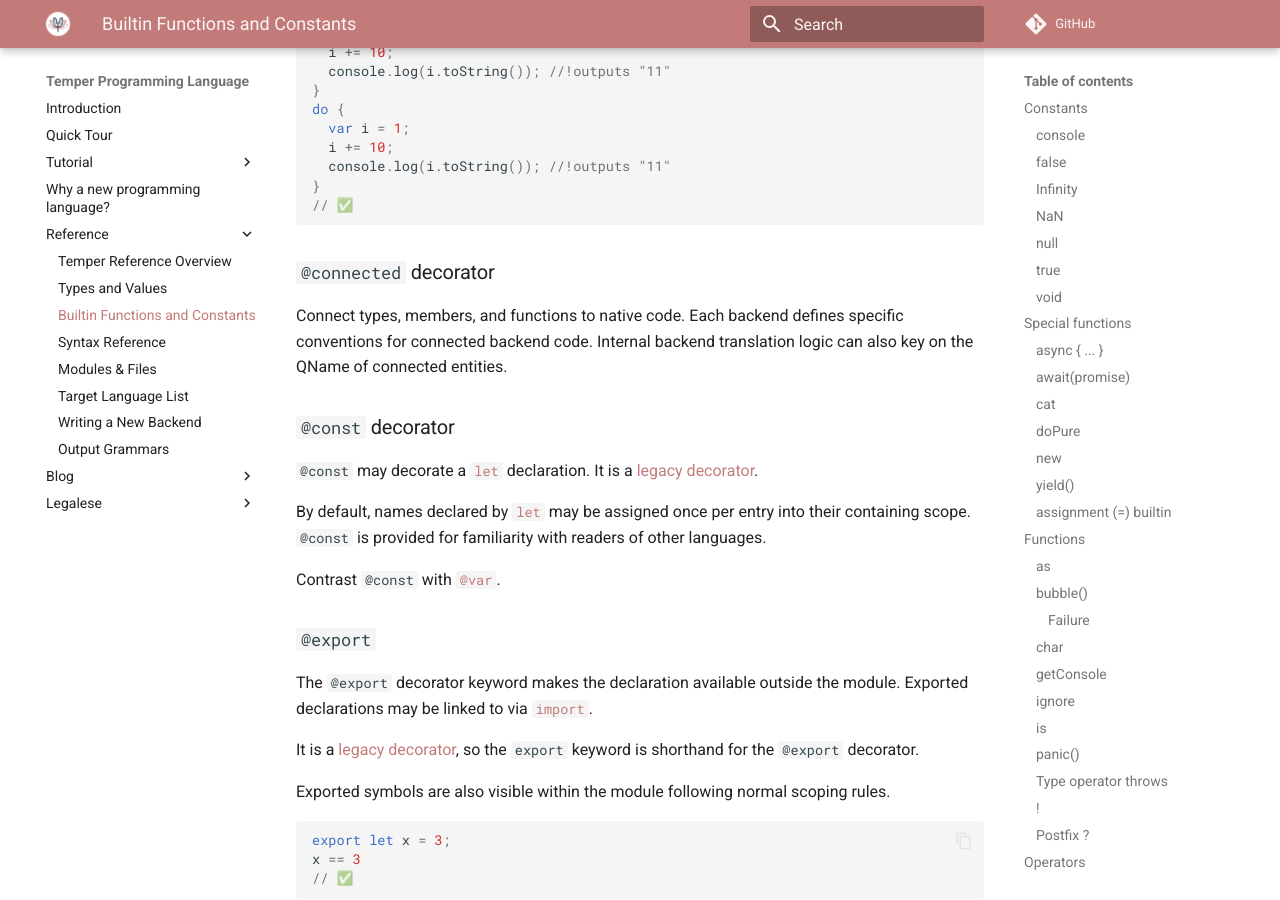
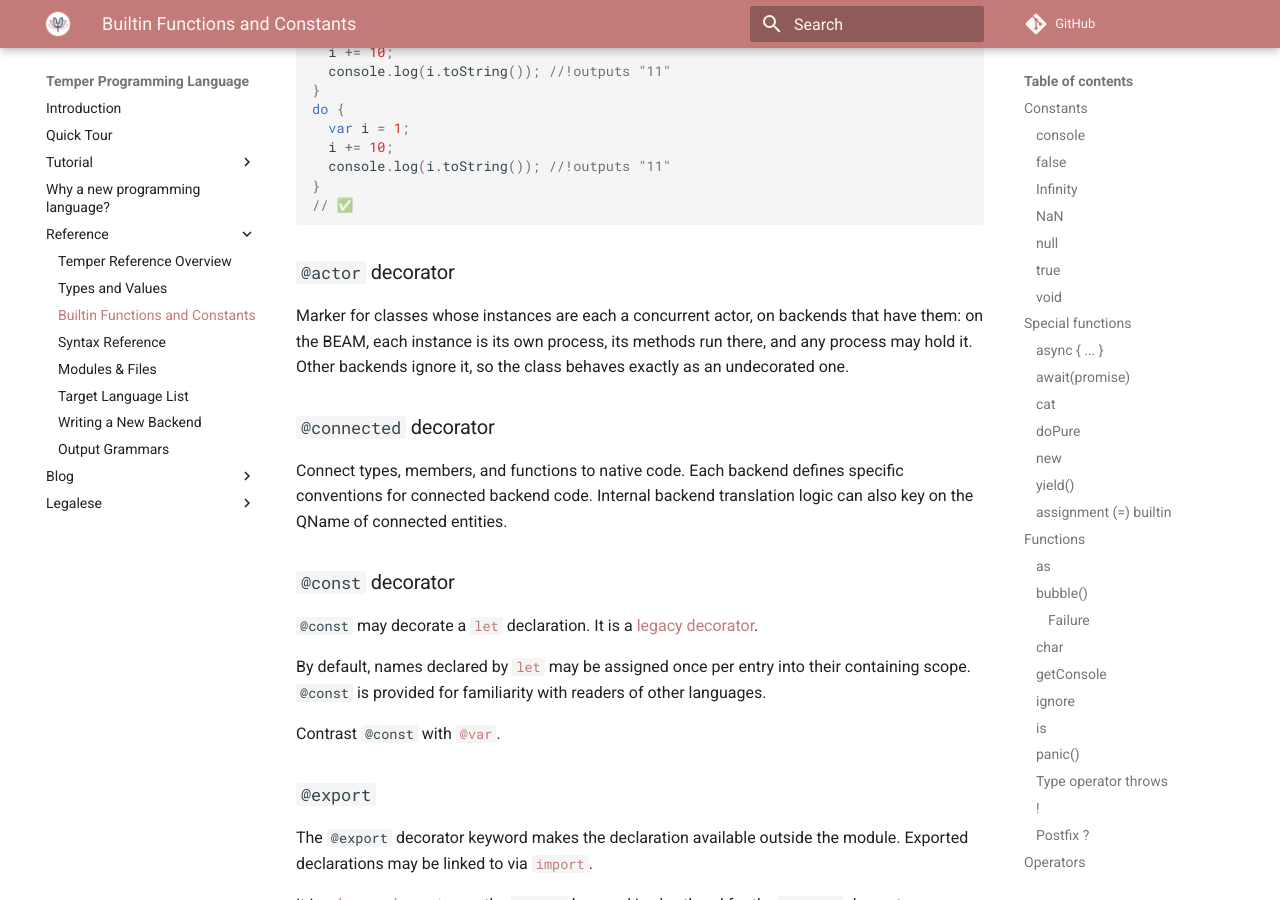
Before and after one commit to temperlang/temper, an MkDocs documentation site: the page built from docs/for-users/temper-docs/docs/reference/builtins.md, in a window 1280 px wide and 900 px high, scrolled down 43794 px. Built offline with MkDocs 1.6.1 and Material for MkDocs 9.7.7, drawn with Linux system fonts in a browser that asks for light colours; nearby versions of some CDN libraries; library files that are not in the unit come from our copies; comment, search, counter and statistics services are not loaded.

Commit message:
frontend, docs: the two checks this branch broke outside be-elixir
A full `gradlew --continue build` on this machine fails in nine
modules. Seven of them (be-cpp, be-csharp, be-java, be-lua, be-py's
mypy check, cli, regex) fail the same way on an untouched checkout of
upstream main e9ff0d25, with the same 279 failing tests. This machine
has no dotnet (be-csharp, regex, part of cli), no lua (be-lua's tests
end in a NullPointerException) and no mypy, the harness cannot parse
its JDK's version string (be-java, the rest of cli), and one be-cpp
functional test fails on upstream as well. The other two modules,
frontend and build-user-docs, were this branch's own, one test each:

CoroutineConverterTest.continueInYieldingLoop, the stage test that came
with E12's coroutine fix. Its goldens were written before #494, and
today's frontend prints the loop test as `i__1 <=> 4 < 0` (Int32
comparison as #494 lowers it, before a backend resugars it) and the
return type without parentheses. The state machine is otherwise
identical, and the escaping `continue` still targets case 4, which is
what the test is for. Both expect files now say what upstream prints.

SnippetsTest.snippetsUpToDate. The @actor decorator's KDoc is a
builtin snippet, so the user docs' builtins reference has to carry it.
`gradle build-user-docs:updateGeneratedDocs` adds the section and its
hash. The snippet test now passes, 7/7.

Co-Authored-By: Claude Opus 5.5 (1M context) <noreply@anthropic.com>
Signed-off-by: Bobby Grayson <bobbbygrayson+github@gmail.com>

```diff
--- a/docs/for-users/temper-docs/docs/reference/builtins.md
+++ b/docs/for-users/temper-docs/docs/reference/builtins.md
@@ -3243,6 +3243,18 @@ do {
 <!-- /snippet: legacy-decorator -->
 
 <!-- /snippet: builtin/@ -->
+
+<!-- snippet: builtin/@actor -->
+
+<a name="builtin&#45;&#64;actor" class="snippet-anchor-name"></a>
+
+### `@actor` decorator
+Marker for classes whose instances are each a concurrent actor, on
+backends that have them: on the BEAM, each instance is its own process,
+its methods run there, and any process may hold it. Other backends ignore
+it, so the class behaves exactly as an undecorated one.
+
+<!-- /snippet: builtin/@actor -->
 
 <!-- snippet: builtin/@connected -->
 
```
Also changed, not shown: docs/for-users/.snippet-hashes.json, 2 other files.
